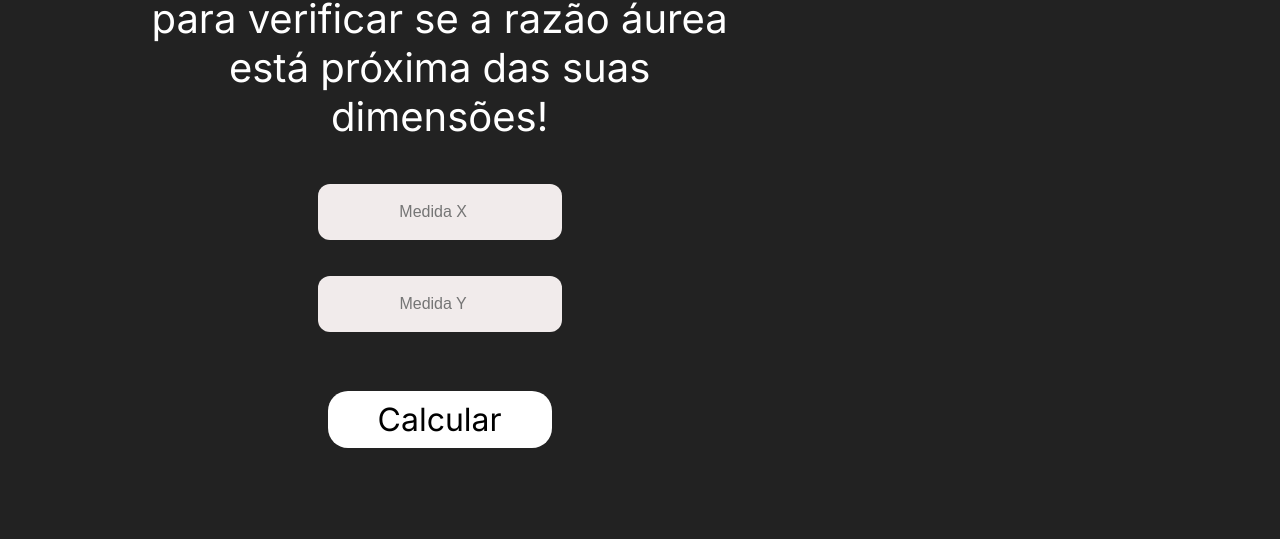
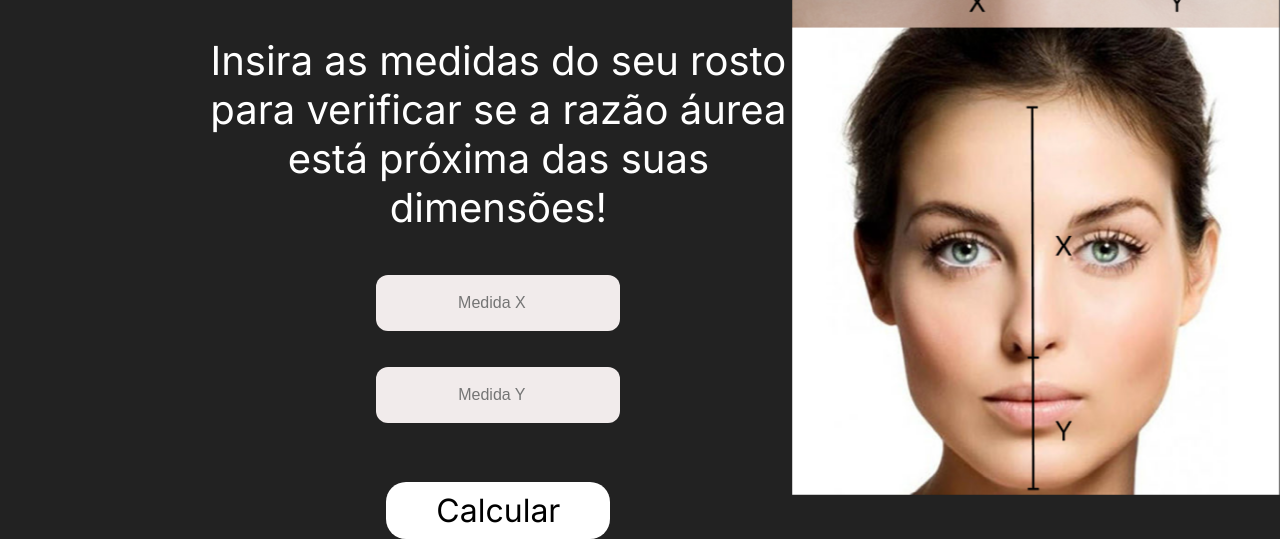
Before and after one commit to cesarhatakemonkey/Projeto-Individual, a plain HTML site: page SiteOriginal/html/Fibonacci.html in a window 1280 px wide. Shown: the part 318-857 px from the top of the page. Before the commit the page ends 800 px from the top, so only its background shows below. Drawn offline with Linux system fonts and the light colour scheme.

Commit message:
Atualizações na calculadora e cadastro

```diff
--- a/SiteOriginal/css/StyleFibonacci.css
+++ b/SiteOriginal/css/StyleFibonacci.css
@@ -84,10 +84,12 @@ body {
 
 .conteudo {
     width: 700px;
-    margin-left: 7vw;
+    margin-left: 16vw;
+    margin-top: 4vh;
     display: flex;
     align-items: center;
     flex-direction: column;
+    justify-content: left;
 }
 
 .conteudo .textos{
@@ -139,3 +141,17 @@ body {
     font-family: 'Inter', sans-serif;
     font-weight: lighter;
 }
+
+.conteudoTotal {
+    display: flex;
+    flex-direction: row;
+    justify-content: space-between;
+    width: 100%;
+    height: fit-content;
+}
+
+.imagensCorrendo {
+    display: flex;
+    justify-content: right;
+    height: 86.576vh;
+}
--- a/SiteOriginal/html/Fibonacci.html
+++ b/SiteOriginal/html/Fibonacci.html
@@ -31,11 +31,14 @@
             </div>
         </div>
     </div>
+    <!-- conteudo da página -->
+    <div class="conteudoTotal">
         <!-- esquerda -->
         <div class="conteudo">
             <div class="textos">
                 <h1>Calculadora da razão áurea</h1><br>
-            <span class="texto1">Insira as medidas do seu rosto<br> para verificar se a razão áurea<br> está próxima das
+                <span class="texto1">Insira as medidas do seu rosto<br> para verificar se a razão áurea<br> está próxima
+                    das
                     suas<br> dimensões!
                 </span>
             </div>
@@ -47,25 +50,30 @@
                 <button onclick="calcular()">Calcular</button>
             </div>
         </div>
+        <!-- direita -->
+        <div class="imagensCorrendo">
+            <img src="../imagens/medidas fibonacci.png" alt="Medidas do rosto">
+        </div>
+    </div>
 </body>
 
 </html>
 <script>
-    function calcular(){
+    function calcular() {
         var X = Number(input_X.value)
         var Y = Number(input_Y.value)
 
-        if(X<Y){
+        if (X < Y) {
             alert(`Os valores inseridos certamente estarão bem longe da razão áurea! Mas relaxa auto-estima é tudo!!!`)
         }
         else {
-            if(X/Y>1.50 && X/Y < 1.61){
-            alert(`A razão áurea é igual a 1,61... e as suas medidas são ${X/Y}, no mínimo você é belo igual a monaliza!`)
+            if (X / Y > 1.50 && X / Y < 1.61) {
+                alert(`A razão áurea é igual a 1,61... e as suas medidas são ${X / Y}, no mínimo você é belo igual a monaliza!`)
             }
-            else if(X/Y > 1.61 || X/Y == 1.61){
+            else if (X / Y > 1.61 || X / Y == 1.61) {
                 alert(`As suas medidas desafiam a razão áurea`)
             }
-            else if(X/Y < 1.50){
+            else if (X / Y < 1.50) {
                 alert(`Suas medidas estão um pouco abaixo da razão áurea`)
             }
         }
```
Also changed, not shown: SiteOriginal/html/cadastro1.html (+1 -1 lines). Lines whose indentation alone changed are shown as unchanged.
